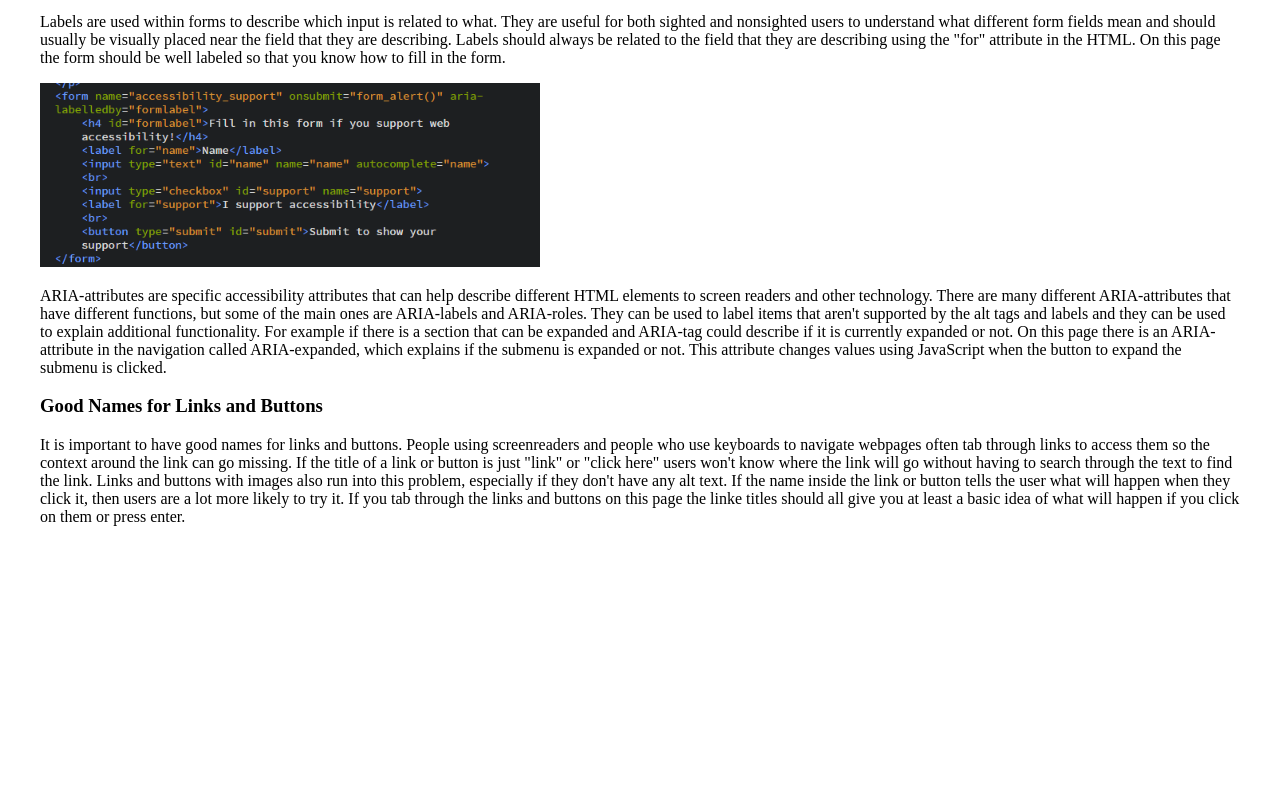
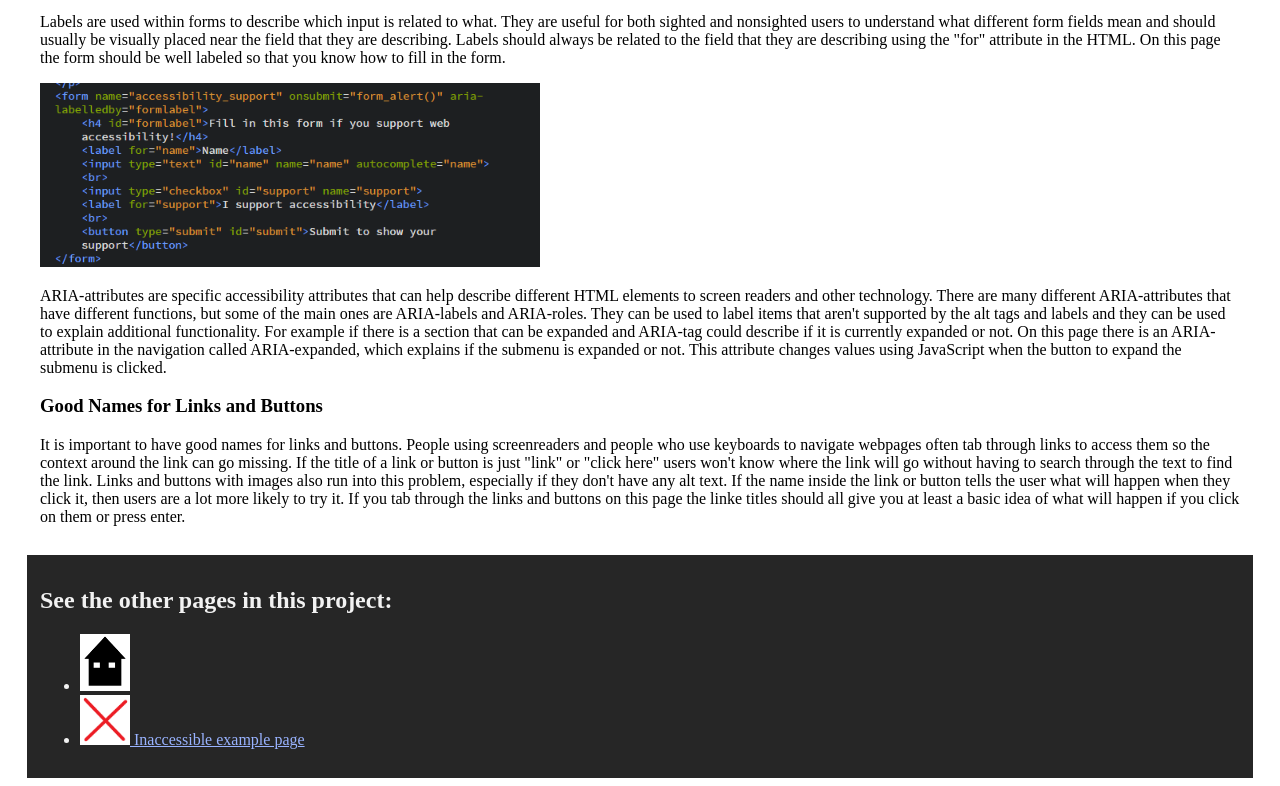
Before and after one commit to lujoh/screen_reader_experience, a plain HTML site: page good.html in a window 1280 px wide. Shown: the part 1215-2001 px from the top of the page. Before the commit the page ends 1778 px from the top, so only its background shows below. Drawn offline with Linux system fonts and the light colour scheme.

Commit message:
added footer

```diff
--- a/good.html
+++ b/good.html
@@ -64,7 +64,17 @@
                     It is important to have good names for links and buttons. People using screenreaders and people who use keyboards to navigate webpages often tab through links to access them so the context around the link can go missing. If the title of a link or button is just "link" or "click here" users won't know where the link will go without having to search through the text to find the link. Links and buttons with images also run into this problem, especially if they don't have any alt text. If the name inside the link or button tells the user what will happen when they click it, then users are a lot more likely to try it. If you tab through the links and buttons on this page the linke titles should all give you at least a basic idea of what will happen if you click on them or press enter.
                 </p>
             </article>
+
+
         </main>
+        <footer>
+            <h2>See the other pages in this project:</h2>
+            <ul>
+                <li><a href="index.html"><img src="images/house.png" alt="Home" width="50"></a></li>
+                <li><a href="bad.html"><img src="images/x.png" alt="" width="50"> Inaccessible example page </a></li>
+            </ul>
+
+        </footer>
         <script src="access.js"></script>
     </body>
 </html>
```
Also changed, not shown: bad.html (+7 -1 lines), images/check.png (added), images/house.png (added), images/x.png (added), 1 other file.
